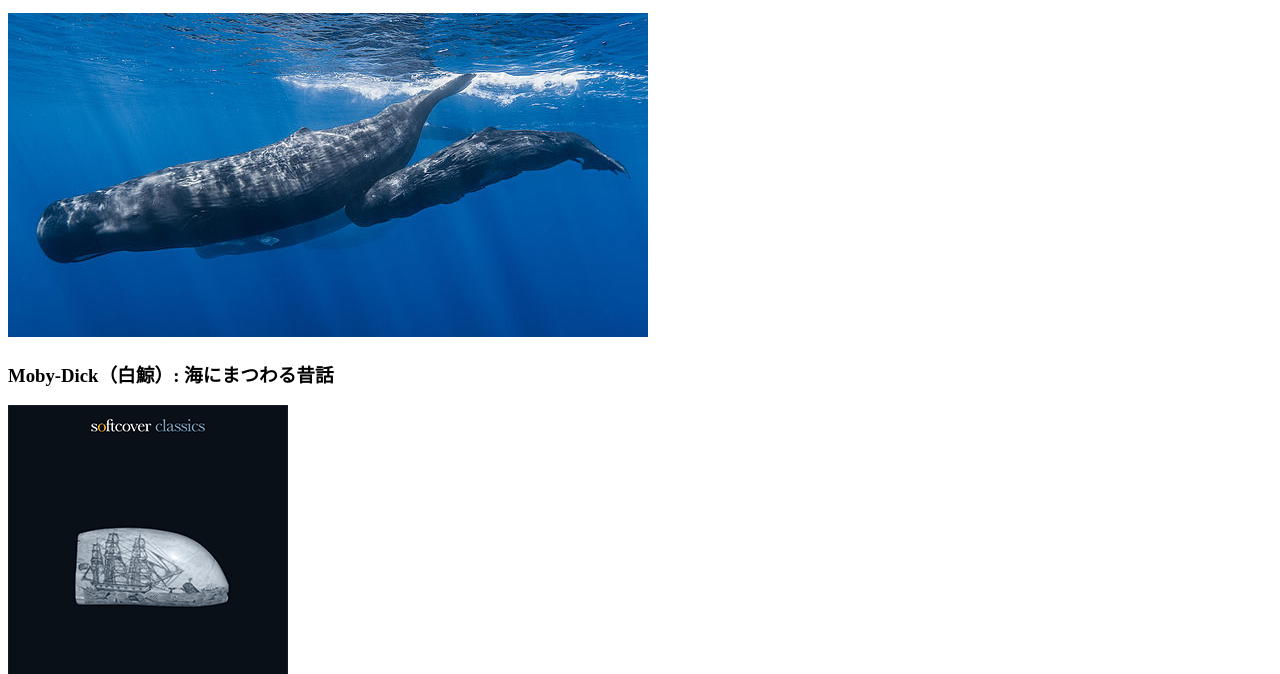
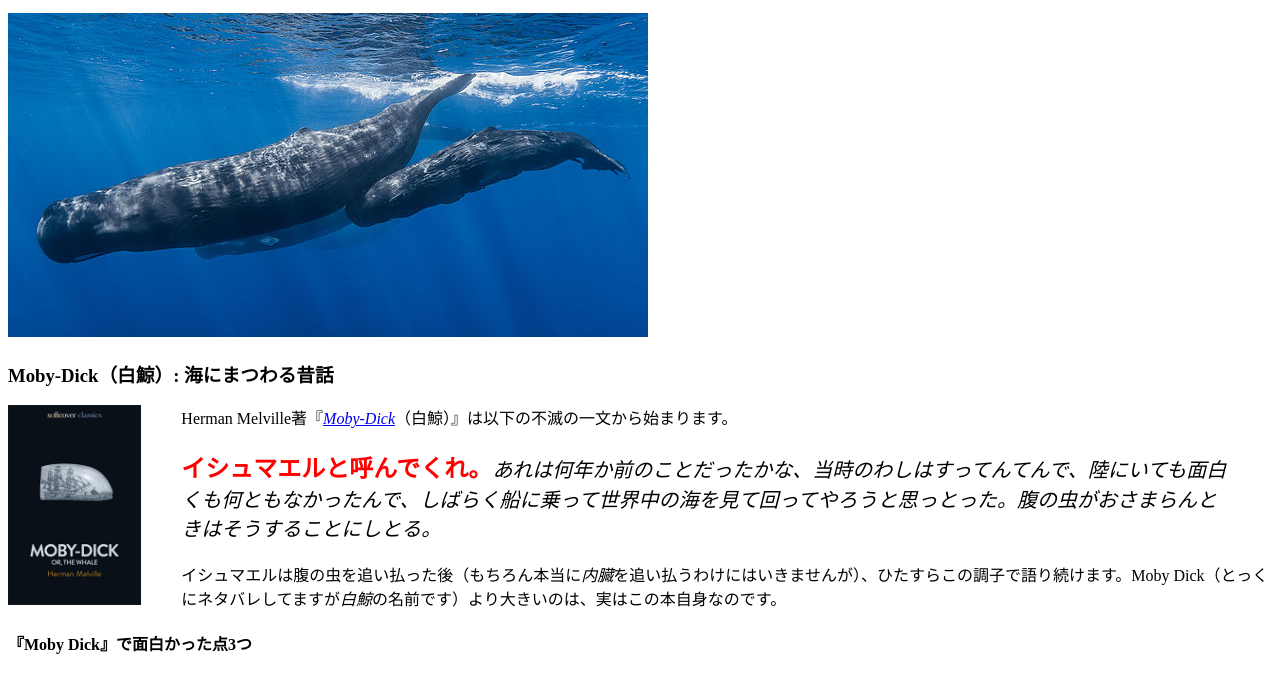
Before and after one commit to kimwipes/sample_website, a plain HTML site: page moby_dick.html in a window 1280 px wide. Shown: the part 251-925 px from the top of the page. Drawn offline with Linux system fonts and the light colour scheme.

Commit message:
Completed Chapter4.3

```diff
--- a/moby_dick.html
+++ b/moby_dick.html
@@ -34,7 +34,7 @@
       <h3>Moby-Dick（白鯨）: 海にまつわる昔話</h3>
 
       <a href="https://www.softcover.io/read/6070fb03/moby-dick" target="_blank" rel="noopener">
-        <img src="images/moby_dick.png" alt="Moby-Dick（白鯨）">
+        <img src="images/moby_dick.png" alt="Moby-Dick（白鯨）" height="200px" style="float:left; margin-right: 40px;">
       </a>
 
       <p>
```
